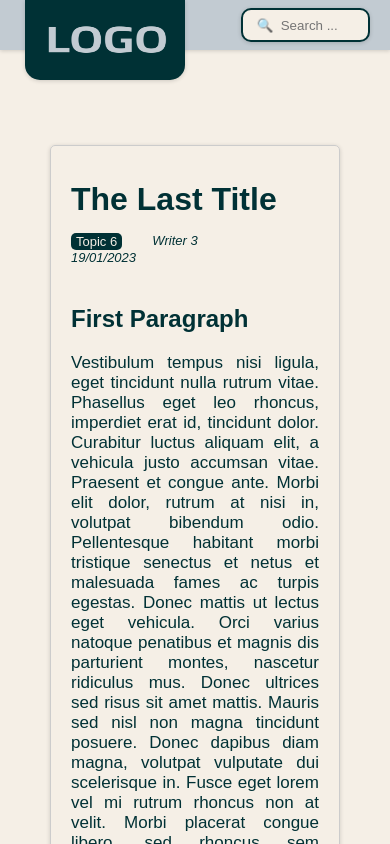
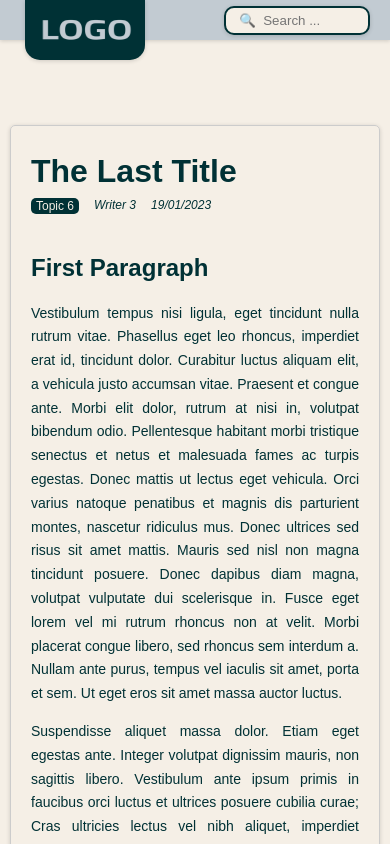
Before and after one commit to Amin394T/personal-blog, a React (Vite) app: page / in a window 390 px wide. Shown: the top 844 px of the page. Built offline with nearby package versions, Linux system fonts and the light colour scheme; a web font is replaced by a local one.

Commit message:
improved responsivity on smartphones

```diff
--- a/index.html
+++ b/index.html
@@ -2,7 +2,7 @@
 <html lang="en">
   <head>
     <meta charset="UTF-8" />
-    <link rel="icon" type="image/svg+xml" href="/vite.svg" />
+    <link rel="icon" type="image/svg+xml" href="src/assets/images/.logo.png" />
     <meta name="viewport" content="width=device-width, initial-scale=1.0" />
     <title>Personal Blog</title>
   </head>
--- a/src/App.css
+++ b/src/App.css
@@ -16,7 +16,6 @@ body,
 .separator {
   display: flex;
   justify-content: center;
-  margin: 30px;
   flex-wrap: wrap;
 }
 
@@ -24,5 +23,6 @@ body,
   .separator {
     flex-wrap: nowrap;
     justify-content: space-between;
+    margin: 30px;
   }
 }
--- a/src/components/Content/Content.css
+++ b/src/components/Content/Content.css
@@ -16,6 +16,7 @@
   font-weight: bold;
   flex-basis: 100%;
   margin: 15px 0;
+  line-height: 1.3;
 }
 
 .blog-info span {
@@ -36,7 +37,23 @@
 }
 
 .blog-text p {
-  margin: 10px 0;
   text-align: justify;
   font-size: 17px;
+  line-height: 1.7;
 }
+
+@media screen and (max-width: 1150px) {
+  .blog {
+    margin: 10px;
+  }
+  .blog-info-title {
+    margin: 5px 0;
+  }
+  .blog-info span {
+    margin-right: 15px;
+    font-size: 12px;
+  }
+  .blog-text p {
+    font-size: 14px;
+  }
+}
--- a/src/components/Navigation/Navigation.css
+++ b/src/components/Navigation/Navigation.css
@@ -47,13 +47,21 @@
 }
 
 @media screen and (max-width: 1150px) {
+  .header {
+    height: 40px;
+  }
   .header-topics {
     display: none;
   }
   .header-search {
-    width: 30%;
+    width: 35%;
+    height: 15px;
   }
   .header-logo {
     margin-left: 5px;
   }
+  .header-logo {
+    width: 120px;
+    height: 60px;
+  }
 }
--- a/src/vite-env.d.ts
+++ /dev/null
@@ -1 +0,0 @@
-/// <reference types="vite/client" />
```
